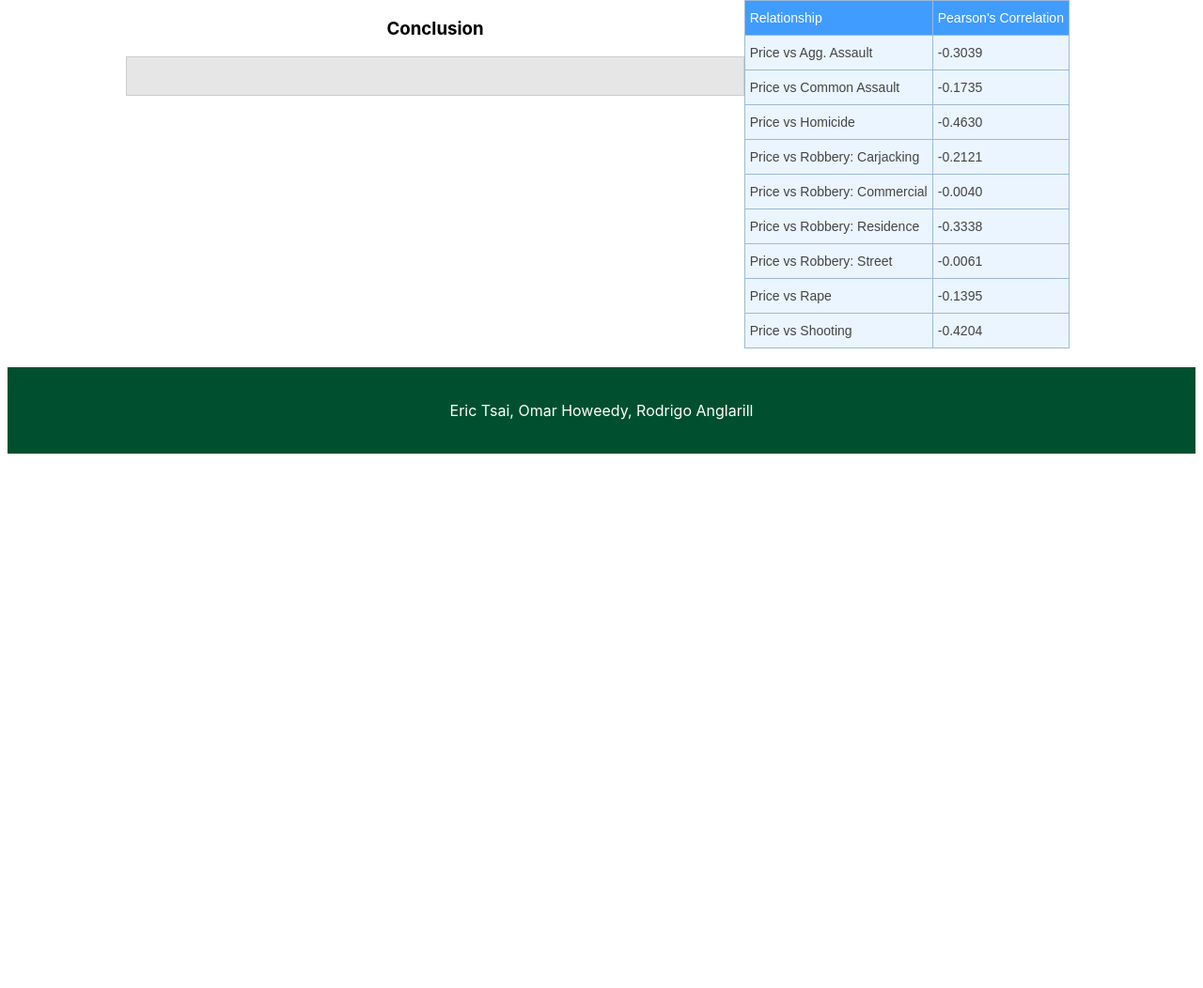
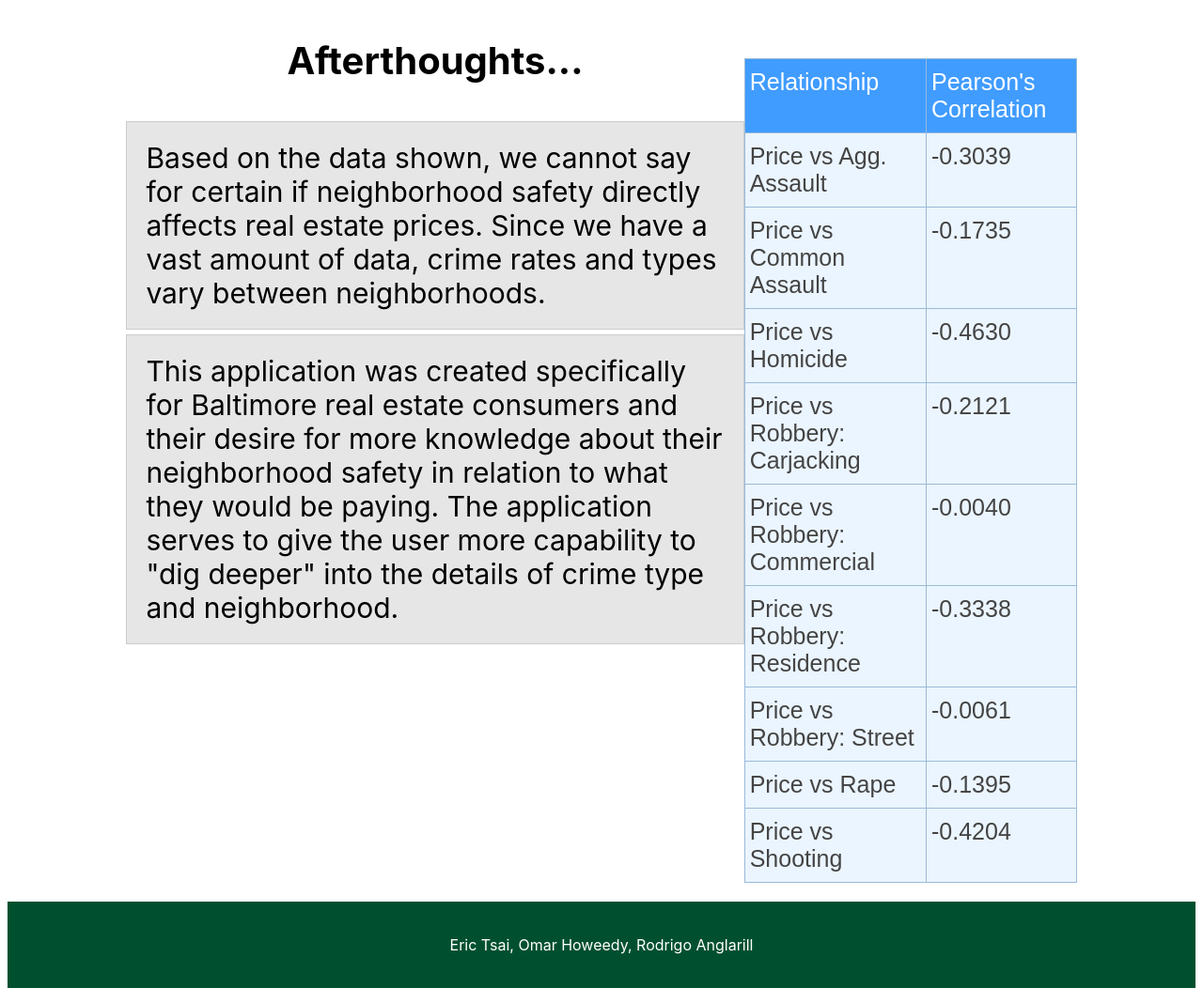
Before and after one commit to ohoweedy/Project-Two, a Flask app: page /conclusion in a window 1280 px wide. Shown: the part 111-1163 px from the top of the page at 94% size. Before the commit the page ends 594 px from the top, so only its background shows below. Run offline with Flask 2, Linux system fonts and the light colour scheme; data that the repository does not hold is empty; parts of the project's set-up code (start-up, migrations or seed data) failed here and were passed over; some libraries are stand-ins or nearby versions.

Commit message:
final product

```diff
--- a/static/css/style.css
+++ b/static/css/style.css
@@ -215,6 +215,7 @@ aside#sidebar .quote input, aside#sidebar .quote textarea{
 article#main-col{
   float:left;
   width:65%;
+  padding: 30 20 20 20;
 }
 
 /* Services */
@@ -224,6 +225,7 @@ ul#services li{
   border: #cccccc solid 1px;
   margin-bottom:5px;
   background:#e6e6e6;
+  font-size: 30px;
 }
 
 footer{
--- a/templates/conclusion.html
+++ b/templates/conclusion.html
@@ -3,7 +3,7 @@
   <head>
     <meta charset="utf-8">
     <meta name="viewport" content="width=device-width">
-    <title>Baltimore | MD</title>
+    <title>BRECVA</title>
     <link rel="stylesheet" href="static/css/style.css">
     <script src="https://d3js.org/d3.v4.min.js"></script>
     <script src="https://cdn.plot.ly/plotly-latest.min.js"></script>
@@ -28,17 +28,22 @@
     <section id="main">
       <div class="container">
       <article id="main-col">
-          <h1 class="page-title">Conclusion</h1>
+          <h1 class="page-title" style="font-size:40px">Afterthoughts...</h1>
           <ul id="services">
             <li>
+                Based on the data shown, we cannot say for certain if neighborhood safety directly affects real estate prices.
+                Since we have a vast amount of data, crime rates and types vary between neighborhoods.
+            </li>
+            <li>
+                This application was created specifically for Baltimore real estate consumers and their desire for more knowledge about their neighborhood safety in relation to what they would be paying.  The application serves to give the user more capability to "dig deeper" into the details of crime type and neighborhood.
             </li>
           </ul>
         </article>
 
           <style type="text/css">
-            .tg  {border-collapse:collapse;border-spacing:0;border-color:#9ABAD9;}
-            .tg td{font-family:Arial, sans-serif;font-size:14px;padding:10px 5px;border-style:solid;border-width:1px;overflow:hidden;word-break:normal;border-color:#9ABAD9;color:#444;background-color:#EBF5FF;}
-            .tg th{font-family:Arial, sans-serif;font-size:14px;font-weight:normal;padding:10px 5px;border-style:solid;border-width:1px;overflow:hidden;word-break:normal;border-color:#9ABAD9;color:#fff;background-color:#409cff;}
+            .tg  {border-collapse:collapse;border-spacing:0;border-color:#9ABAD9;margin-top:62px;padding: 100 100 100 100}
+            .tg td{font-family:Arial, sans-serif;font-size:25px;padding:10px 5px;border-style:solid;border-width:1px;overflow:hidden;word-break:normal;border-color:#9ABAD9;color:#444;background-color:#EBF5FF;}
+            .tg th{font-family:Arial, sans-serif;font-size:25px;font-weight:normal;padding:10px 5px;border-style:solid;border-width:1px;overflow:hidden;word-break:normal;border-color:#9ABAD9;color:#fff;background-color:#409cff;}
             .tg .tg-0lax{text-align:left;vertical-align:top}
             </style>
             <table class="tg">
```
Also changed, not shown: static/js/logic.js (+6 -2 lines), templates/analysis.html (+9 -3 lines), templates/index.html (+13 -3 lines).
